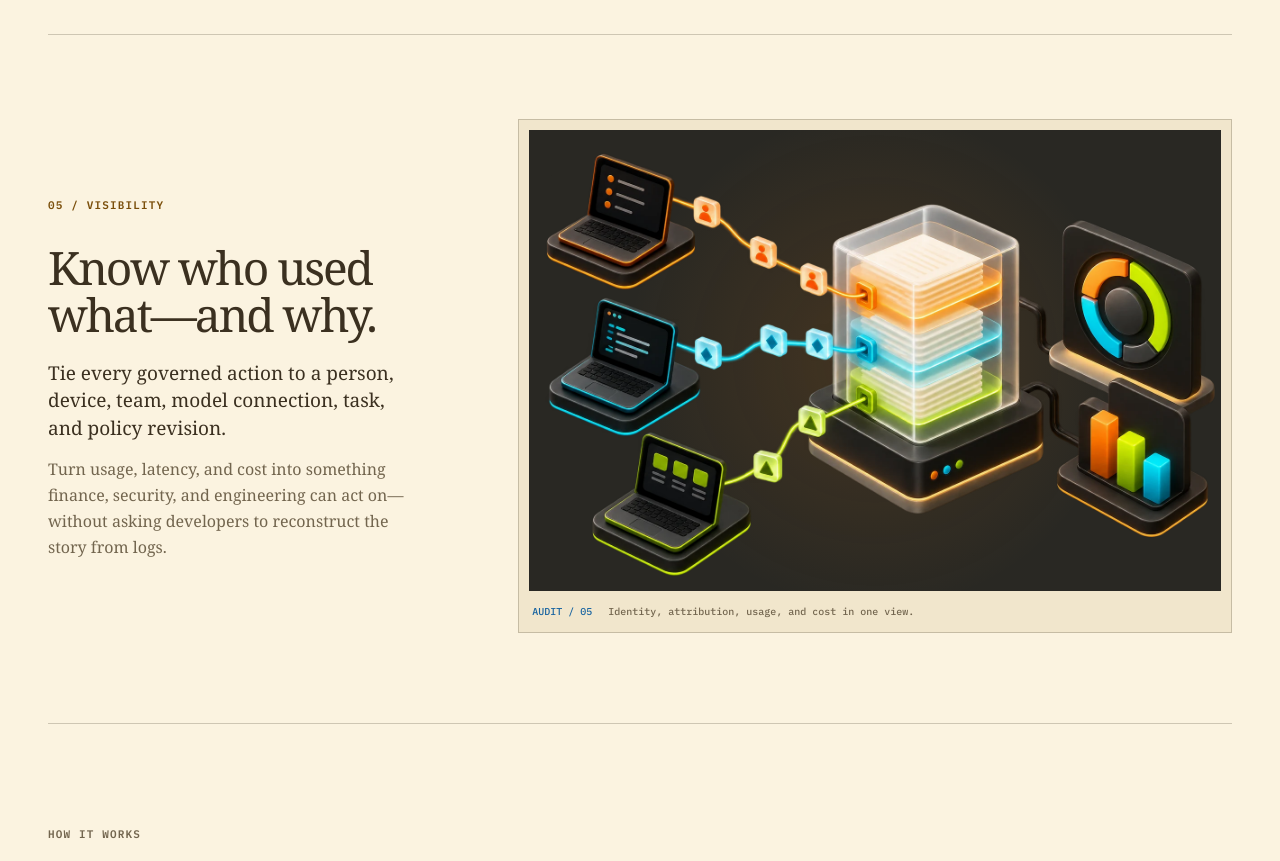
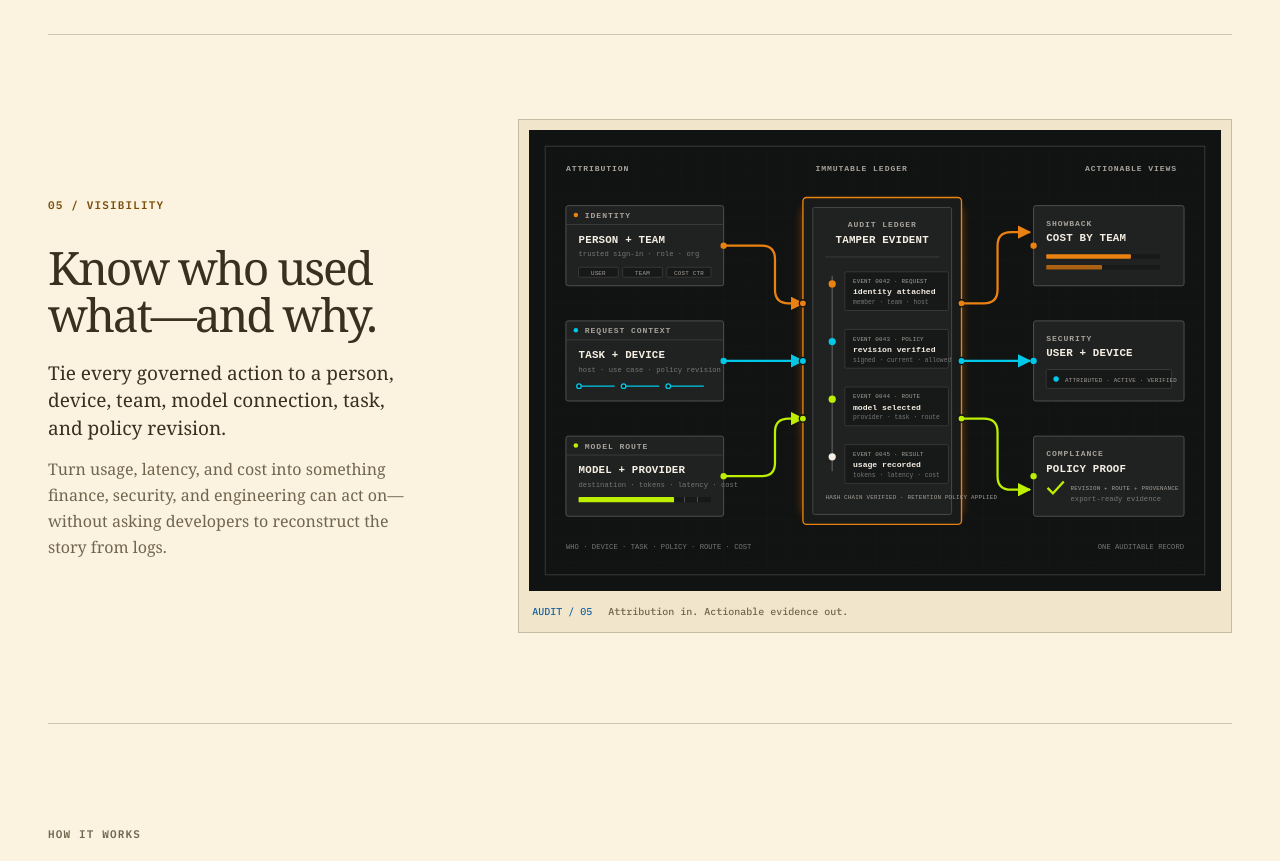
Before and after one commit to cercano-ai/cercloud-site, a website: page website/index.html in a window 1280 px wide. Shown: the part 4180-5041 px from the top of the page. Drawn offline with Linux system fonts and the light colour scheme.

Commit message:
Match audit illustration to control plane style

```diff
--- a/website/index.html
+++ b/website/index.html
@@ -220,8 +220,8 @@
               <p class="feature-body">Turn usage, latency, and cost into something finance, security, and engineering can act on—without asking developers to reconstruct the story from logs.</p>
             </div>
             <figure class="feature-visual visual-frame">
-              <img src="assets/audit-visibility.webp" alt="Developer requests flowing into an immutable audit ledger with usage and cost visibility" width="1536" height="1024" loading="lazy" />
-              <figcaption><span>AUDIT / 05</span> Identity, attribution, usage, and cost in one view.</figcaption>
+              <img src="assets/audit-visibility-v2.svg" alt="A precise audit diagram showing identity, request context, and model route data becoming an immutable ledger with showback, security, and compliance views" width="1536" height="1024" loading="lazy" />
+              <figcaption><span>AUDIT / 05</span> Attribution in. Actionable evidence out.</figcaption>
             </figure>
           </article>
         </section>
```
Also changed, not shown: website/tests/pages.test.mjs (+1 -0 lines), website/tests/site.test.mjs (+1 -0 lines), website/assets/audit-visibility-v2.svg (added).
